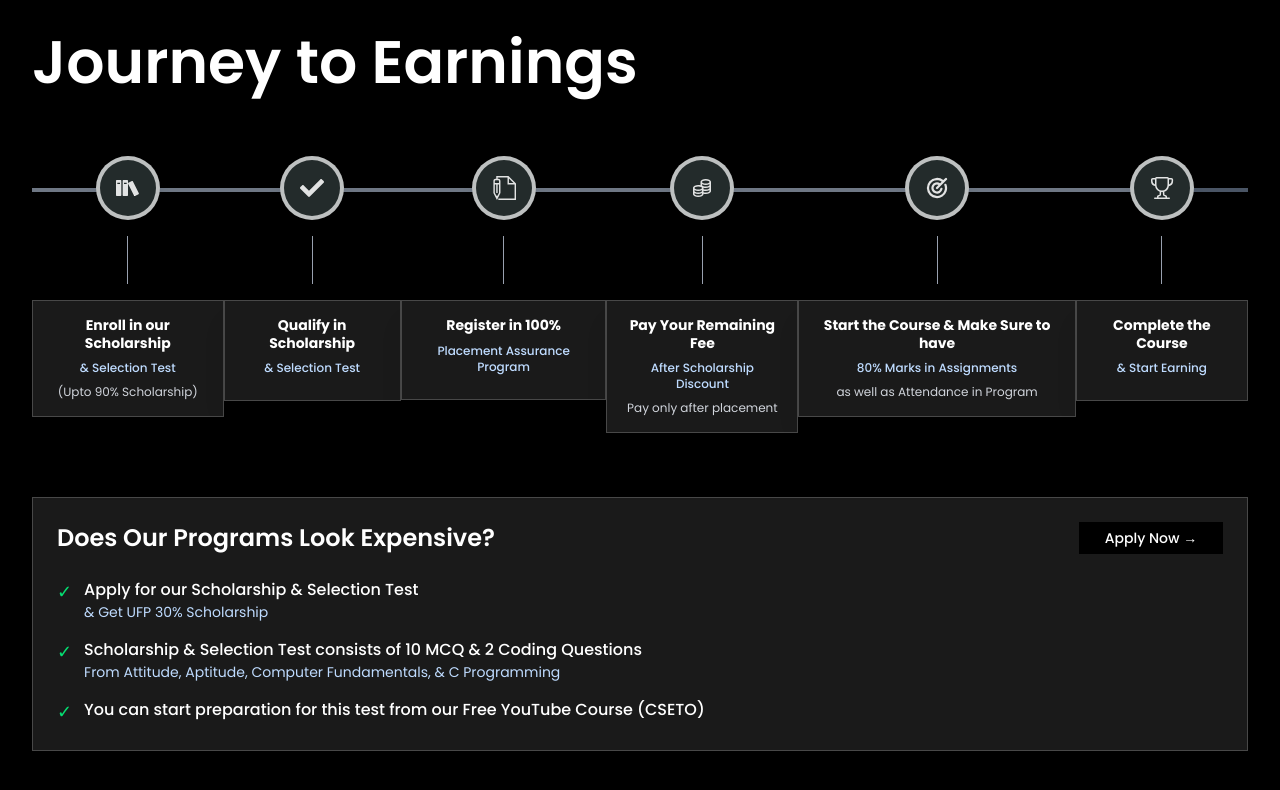
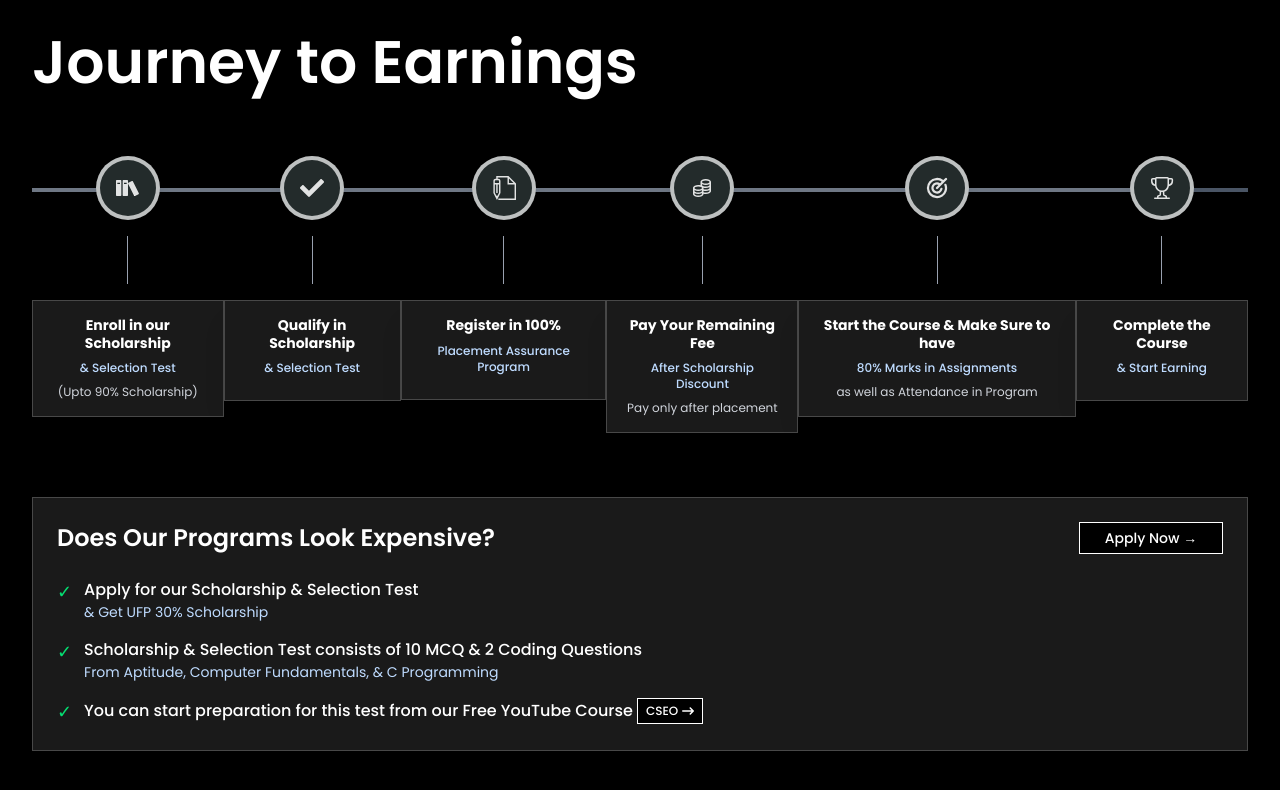
Before and after one commit to maaz80/nskills, a React (Vite) app: page /home in a window 1280 px wide. Shown: the top 790 px of the page. Built offline with nearby package versions, Linux system fonts and the light colour scheme.

Commit message:
Fixed cseo button

```diff
--- a/src/components/home/JourneyToEarnings.jsx
+++ b/src/components/home/JourneyToEarnings.jsx
@@ -6,6 +6,7 @@ import { TfiWrite } from 'react-icons/tfi';
 import { LiaCoinsSolid } from 'react-icons/lia';
 import { PiTargetBold } from 'react-icons/pi';
 import { GoTrophy } from 'react-icons/go';
+import { FaArrowRightLong } from 'react-icons/fa6';
 
 const timelineSteps = [
   {
@@ -182,7 +183,7 @@ const JourneyTimeline = () => {
         <div className="bg-white/10 backdrop-blur-md  p-4 lg:p-6 border border-white/20">
           <div className="flex justify-between items-start mb-6">
             <h2 className="text-xl lg:text-2xl font-semibold text-white">Does Our Programs Look Expensive?</h2>
-            <div className="hidden bg-black text-white w-36 h-8 text-xs lg:text-sm font-medium lg:flex items-center justify-center hover:scale-102 active:scale-98 transition-all duration-300 cursor-pointer">
+            <div className="hidden border border-white bg-black text-white w-36 h-8 text-xs lg:text-sm font-medium lg:flex items-center justify-center hover:scale-102 active:scale-98 transition-all duration-300 cursor-pointer">
               Apply Now →
             </div>
           </div>
@@ -200,13 +201,13 @@ const JourneyTimeline = () => {
               <span className="text-green-400 mr-3 text-sm lg:text-lg">✓</span>
               <div>
                 <p className="text-white text-sm lg:text-base font-medium">Scholarship & Selection Test consists of 10 MCQ & 2 Coding Questions</p>
-                <p className="text-blue-200 text-xs lg:text-sm">From Attitude, Aptitude, Computer Fundamentals, & C Programming</p>
+                <p className="text-blue-200 text-xs lg:text-sm">From Aptitude, Computer Fundamentals, & C Programming</p>
               </div>
             </div>
 
             <div className="flex items-start">
               <span className="text-green-400 mr-3 text-sm lg:text-lg">✓</span>
-              <p className="text-white text-sm lg:text-base font-medium">You can start preparation for this test from our Free YouTube Course (CSETO)</p>
+              <p className="text-white text-sm lg:text-base font-medium flex items-end lg:items-center gap-1">You can start preparation for this test from our Free YouTube Course <button className='flex items-center gap-1 border border-white px-2 bg-black text-xs py-1 font-medium'>CSEO<FaArrowRightLong /></button></p>
             </div>
           </div>
              <div className="lg:hidden bg-black border border-white text-white w-full mt-6 h-8 text-xs lg:text-sm font-medium flex items-center justify-center hover:scale-102 active:scale-98 transition-all duration-300 cursor-pointer">
```
